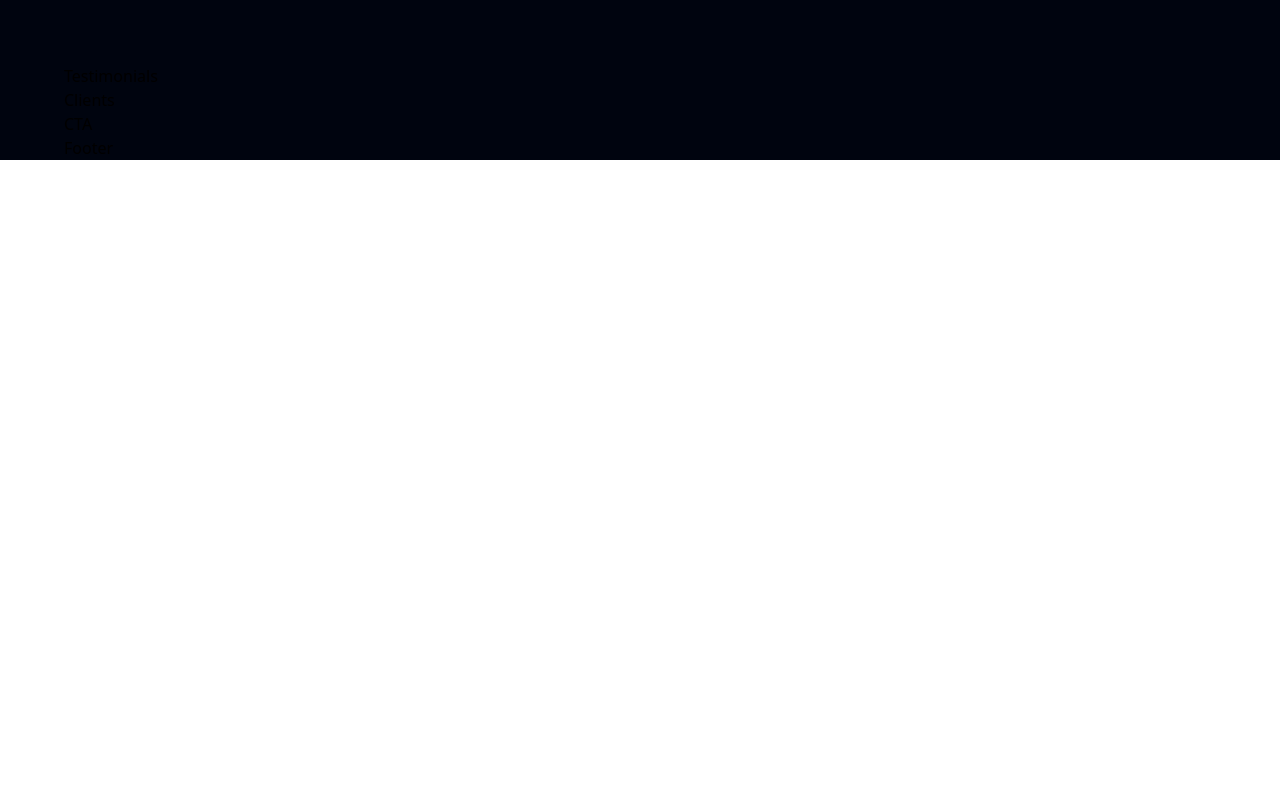
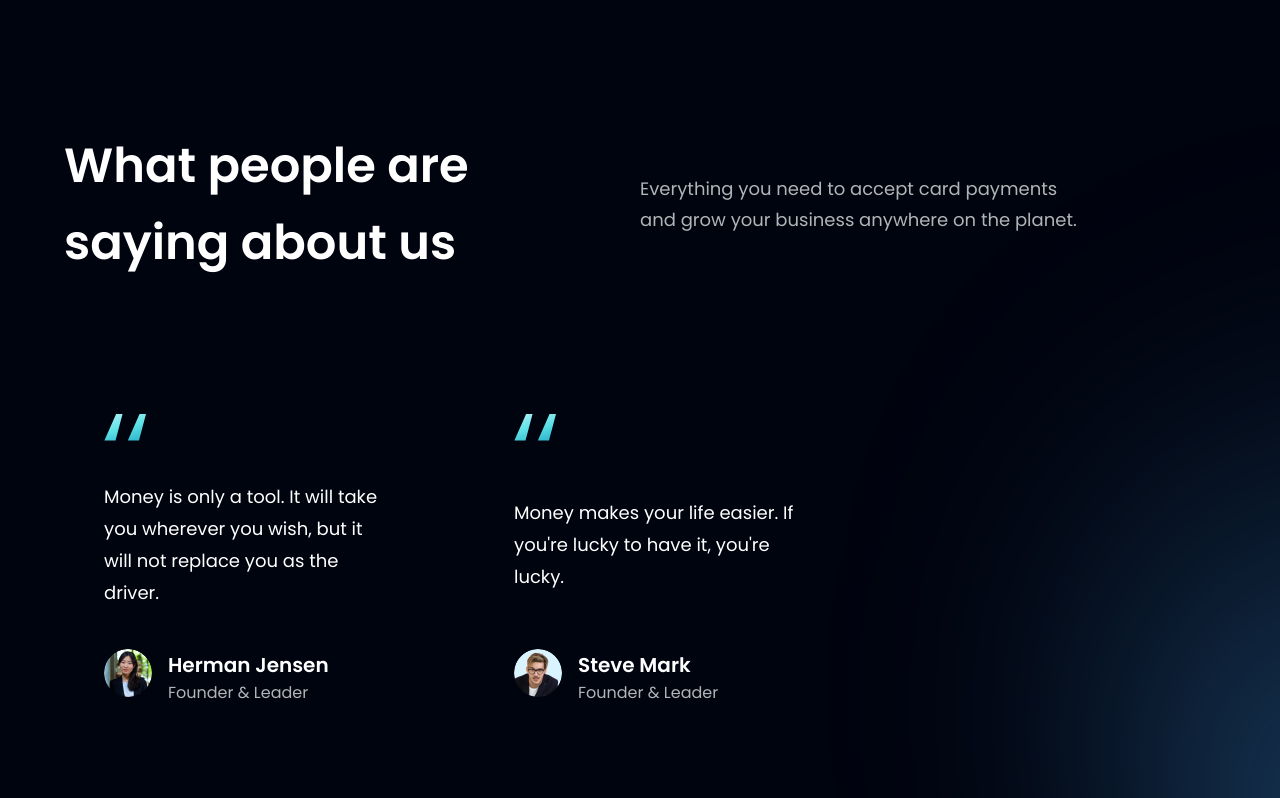
Before and after one commit to bobbyDeepak1415/Bank-application, a React (Vite) app: page / in a window 1280 px wide. Shown: the part 2842-3640 px from the top of the page. Before the commit the page ends 3002 px from the top, so only its background shows below. Built offline with nearby package versions, Linux system fonts and the light colour scheme.

Commit message:
Testimonials and FeedbackCard added

```diff
--- a/src/components/FeedBackCard.jsx
+++ b/src/components/FeedBackCard.jsx
@@ -1,9 +1,27 @@
-import React from 'react'
+import { quotes } from "../assets";
 
-const FeedBackCard = () => {
-  return (
-    <div>FeedBackCard</div>
-  )
-}
+const FeedBackCard = ({ content, name, title, img }) => (
+  <div className="flex justify-between flex-col px-10 py-12 rounded-[20px] max-w-[370px] md:mr-10 sm:mr-5 mr-0 my-5 feedback-card">
+    <img
+      src={quotes}
+      alt="double_quotes"
+      className="w-[42px] h-[27px] object-contain "
+    />
+    <p className="font-poppins font-normal text-[18px] leading-[32px] text-white my-10">
+      {content}
+    </p>
+    <div className="flex flex-row">
+      <img src={img} alt="name" className="w-[48px] h-[48px] rounded-full" />
+      <div className="flex flex-col ml-4">
+        <h4 className="font-poppins font-semibold text-[20px] leading-[32px] text-white ">
+          {name}
+        </h4>
+        <p className="font-poppins font-normal text-[16px] leading-[24px] text-dimWhite ">
+          {title}
+        </p>
+      </div>
+    </div>
+  </div>
+);
 
-export default FeedBackCard
+export default FeedBackCard;
--- a/src/components/Testimonials.jsx
+++ b/src/components/Testimonials.jsx
@@ -1,9 +1,31 @@
-import React from 'react'
+import { feedback } from "../constants";
+import styles from "../style";
+import FeedBackCard from "./FeedBackCard";
 
-const Testimonials = () => {
-  return (
-    <div>Testimonials</div>
-  )
-}
+const Testimonials = () => (
+  <section
+    id="clients"
+    className={`${styles.paddingY} ${styles.flexCenter} flex-col relative`}
+  >
+    <div className="absolute z-[0] w-[60%] h-[60%] -right-[50%] rounded-full blue__gradient" />
+    <div className="w-full flex justify-between items-center md:flex-row flex-col sm:mb-16 mb-6 relative z-[1]">
+      <h1 className={styles.heading2}>
+        What people are <br className="sm:block hidden" />
+        saying about us
+      </h1>
+      <div className="w-full md:mt-0 mt-6">
+        <p className={`${styles.paragraph} text-left max-w-[450px]`}>
+          Everything you need to accept card payments and grow your business
+          anywhere on the planet.
+        </p>
+      </div>
+    </div>
+    <div className="flex flex-wrap sm:justify-start justify-center w-full feedback-container relative z-[1]">
+      {feedback.map((card) => (
+        <FeedBackCard key={card.id} {...card} />
+      ))}
+    </div>
+  </section>
+);
 
-export default Testimonials
+export default Testimonials;
```
